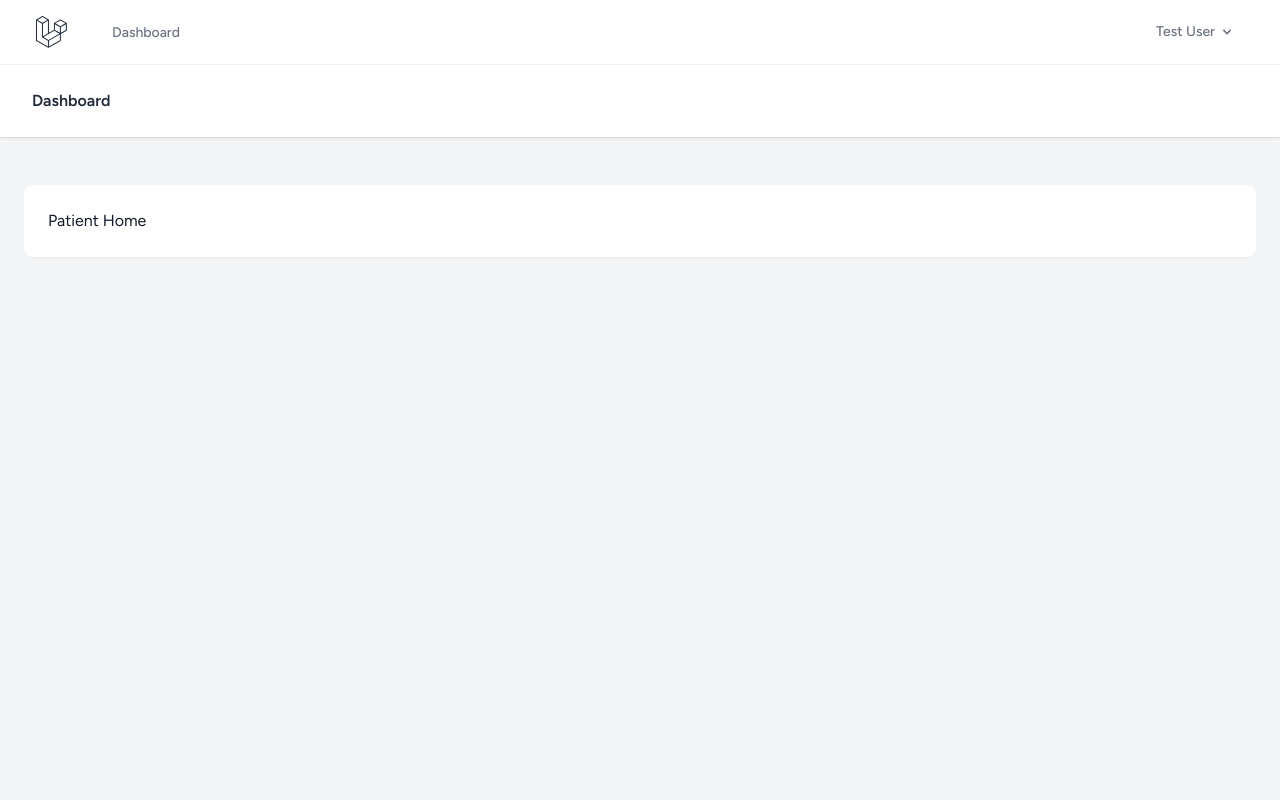
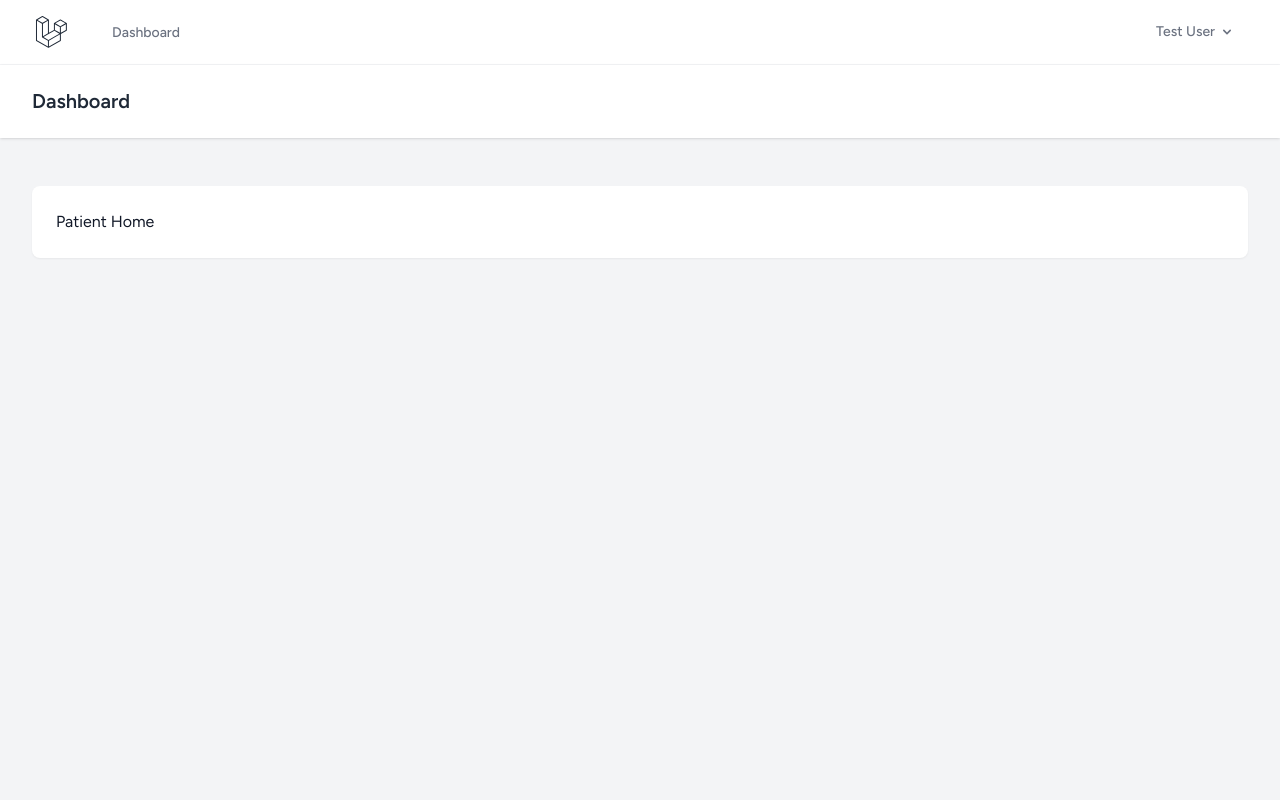
Before and after one commit to AshDashTooFast3/inlog-registratiesysteem, a Laravel app: page /patient in a window 1280 px wide. Run offline with Laravel 12, Linux system fonts and the light colour scheme; a user stored in the database is signed in; data comes from the database, SQL or seed files in the repository; style sheets or scripts are compiled from the project's sources.

Commit message:
Fix CSS typos in views and namespace capitalization in middleware
Co-authored-by: AshDashTooFast3 <181946843+AshDashTooFast3@users.noreply.github.com>

```diff
--- a/app/Http/Middleware/Authenticate.php
+++ b/app/Http/Middleware/Authenticate.php
@@ -2,7 +2,7 @@
 
 namespace App\Http\Middleware;
 
-use Illuminate\auth\Middleware\Authenticate as Middleware;
+use Illuminate\Auth\Middleware\Authenticate as Middleware;
 class Authenticate extends Middleware
 {
 
--- a/resources/views/assistent/index.blade.php
+++ b/resources/views/assistent/index.blade.php
@@ -1,11 +1,11 @@
 <x-app-layout>
     <x-slot name="header">
-        <h2 class="font-semibold text x1 text-gray-800 leading tight">
+        <h2 class="font-semibold text-xl text-gray-800 leading-tight">
             {{__('Dashboard') }}
         </h2>
     </x-slot>
     <div class="py-12">
-        <div class="max-w-7x1 mx-auto sm:px-6 1g:px-8">
+        <div class="max-w-7xl mx-auto sm:px-6 lg:px-8">
             <div class="bg-white overflow-hidden shadow-sm sm:rounded-lg">
                 <div class="p-6 text-gray-900">
                     {{ $title }}
--- a/resources/views/layouts/app.blade.php
+++ b/resources/views/layouts/app.blade.php
@@ -15,12 +15,12 @@
         @vite(['resources/css/app.css', 'resources/js/app.js'])
     </head>
     <body class="font-sans antialiased">
-        <div class="min-h-screen bg-gray-100 dark:bg-white-900">
+        <div class="min-h-screen bg-gray-100 dark:bg-gray-900">
             @include('layouts.navigation')
 
             <!-- Page Heading -->
             @isset($header)
-                <header class="bg-white dark:bg-white-800 shadow">
+                <header class="bg-white dark:bg-gray-800 shadow">
                     <div class="max-w-7xl mx-auto py-6 px-4 sm:px-6 lg:px-8">
                         {{ $header }}
                     </div>
--- a/resources/views/mondhygienist/index.blade.php
+++ b/resources/views/mondhygienist/index.blade.php
@@ -1,11 +1,11 @@
 <x-app-layout>
     <x-slot name="header">
-        <h2 class="font-semibold text x1 text-gray-800 leading tight">
+        <h2 class="font-semibold text-xl text-gray-800 leading-tight">
             {{__('Dashboard') }}
         </h2>
     </x-slot>
     <div class="py-12">
-        <div class="max-w-7x1 mx-auto sm:px-6 1g:px-8">
+        <div class="max-w-7xl mx-auto sm:px-6 lg:px-8">
             <div class="bg-white overflow-hidden shadow-sm sm:rounded-lg">
                 <div class="p-6 text-gray-900">
                     {{ $title }}
--- a/resources/views/patient/index.blade.php
+++ b/resources/views/patient/index.blade.php
@@ -1,11 +1,11 @@
 <x-app-layout>
     <x-slot name="header">
-        <h2 class="font-semibold text x1 text-gray-800 leading tight">
+        <h2 class="font-semibold text-xl text-gray-800 leading-tight">
             {{__('Dashboard') }}
         </h2>
     </x-slot>
     <div class="py-12">
-        <div class="max-w-7x1 mx-auto sm:px-6 1g:px-8">
+        <div class="max-w-7xl mx-auto sm:px-6 lg:px-8">
             <div class="bg-white overflow-hidden shadow-sm sm:rounded-lg">
                 <div class="p-6 text-gray-900">
                     {{ $title }}
--- a/resources/views/praktijkmanagement/index.blade.php
+++ b/resources/views/praktijkmanagement/index.blade.php
@@ -1,11 +1,11 @@
 <x-app-layout>
     <x-slot name="header">
-        <h2 class="font-semibold text x1 text-gray-800 leading tight">
+        <h2 class="font-semibold text-xl text-gray-800 leading-tight">
             {{__('Dashboard') }}
         </h2>
     </x-slot>
     <div class="py-12">
-        <div class="max-w-7x1 mx-auto sm:px-6 1g:px-8">
+        <div class="max-w-7xl mx-auto sm:px-6 lg:px-8">
             <div class="bg-white overflow-hidden shadow-sm sm:rounded-lg">
                 <div class="p-6 text-gray-900">
                     {{ $title }}
--- a/resources/views/tandarts/index.blade.php
+++ b/resources/views/tandarts/index.blade.php
@@ -1,11 +1,11 @@
 <x-app-layout>
     <x-slot name="header">
-        <h2 class="font-semibold text x1 text-gray-800 leading tight">
+        <h2 class="font-semibold text-xl text-gray-800 leading-tight">
             {{__('Dashboard') }}
         </h2>
     </x-slot>
     <div class="py-12">
-        <div class="max-w-7x1 mx-auto sm:px-6 1g:px-8">
+        <div class="max-w-7xl mx-auto sm:px-6 lg:px-8">
             <div class="bg-white overflow-hidden shadow-sm sm:rounded-lg">
                 <div class="p-6 text-gray-900">
                     {{ $title }}
```
